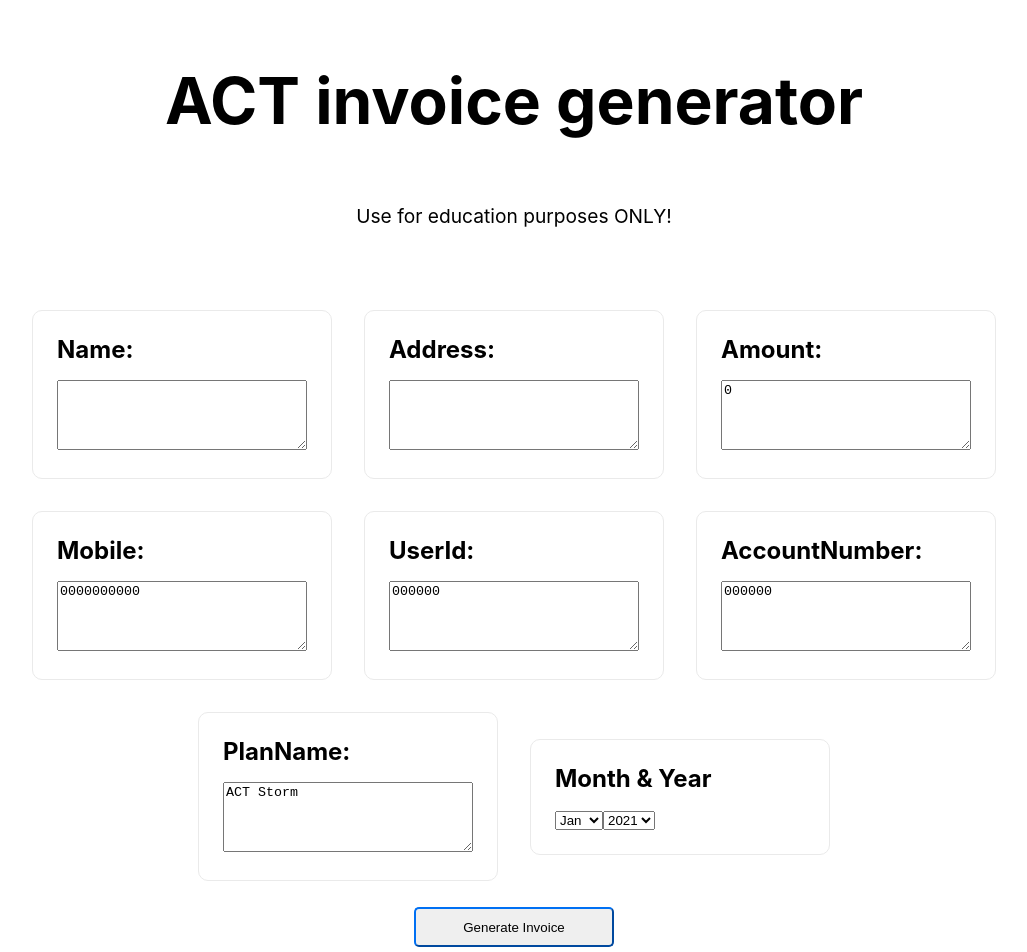
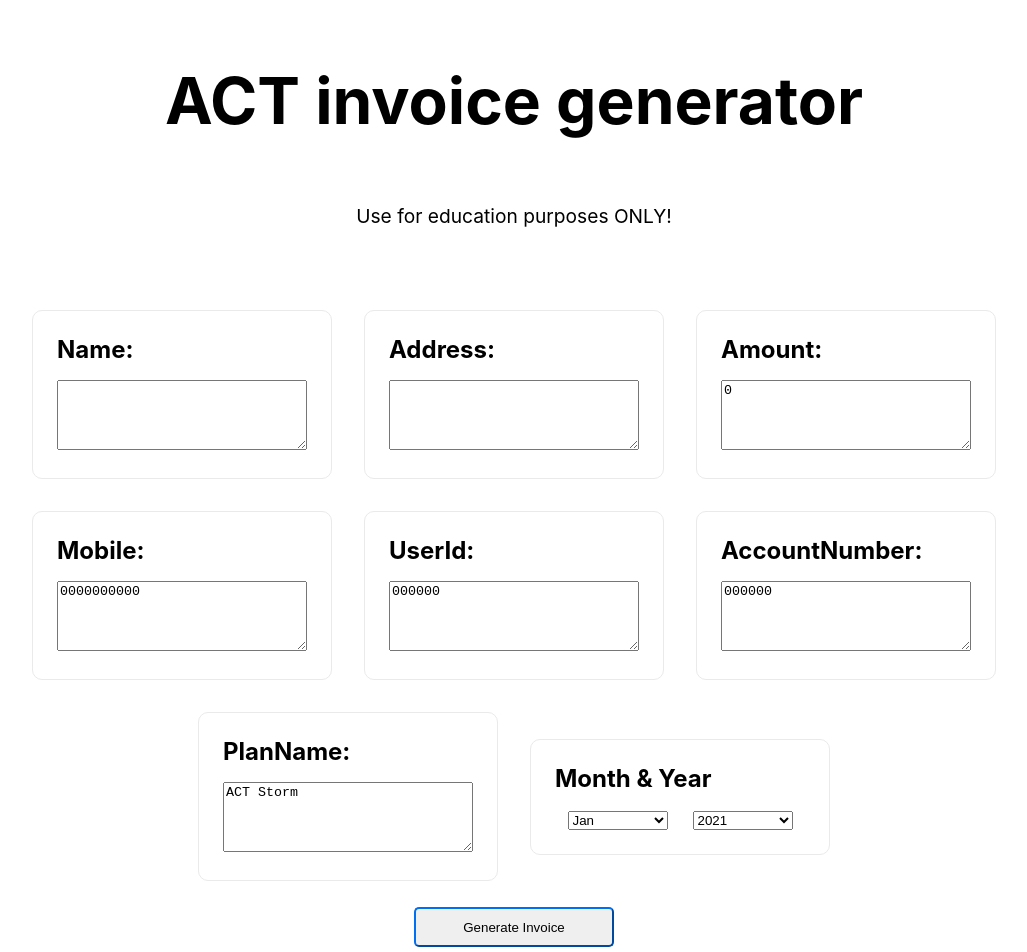
Before and after one commit to Jeevan-Kishore/invoice-generator, a Next.js app: page / in a window 1280 px wide. Shown: the top 952 px of the page, without its empty margins (126-1153 px from the left). Built offline with nearby package versions, Linux system fonts and the light colour scheme.

Commit message:
add some styles

```diff
--- a/pages/index.js
+++ b/pages/index.js
@@ -44,7 +44,7 @@ export default function Home() {
 
       let link = document.createElement("a");
       link.href = objUrl;
-      link.download = `ACT-receipt-${new Date().getTime()}`;
+      link.download = `ACT-receipt-${month}-${year}`;
       link.click();
 
       // For Firefox it is necessary to delay revoking the ObjectURL.
--- a/styles/Home.module.css
+++ b/styles/Home.module.css
@@ -109,6 +109,11 @@
   width: 100%;
 }
 
+.card select {
+  width: 40%;
+  margin: 0 5%;
+}
+
 .logo {
   height: 1em;
   margin-left: 0.5rem;
```
